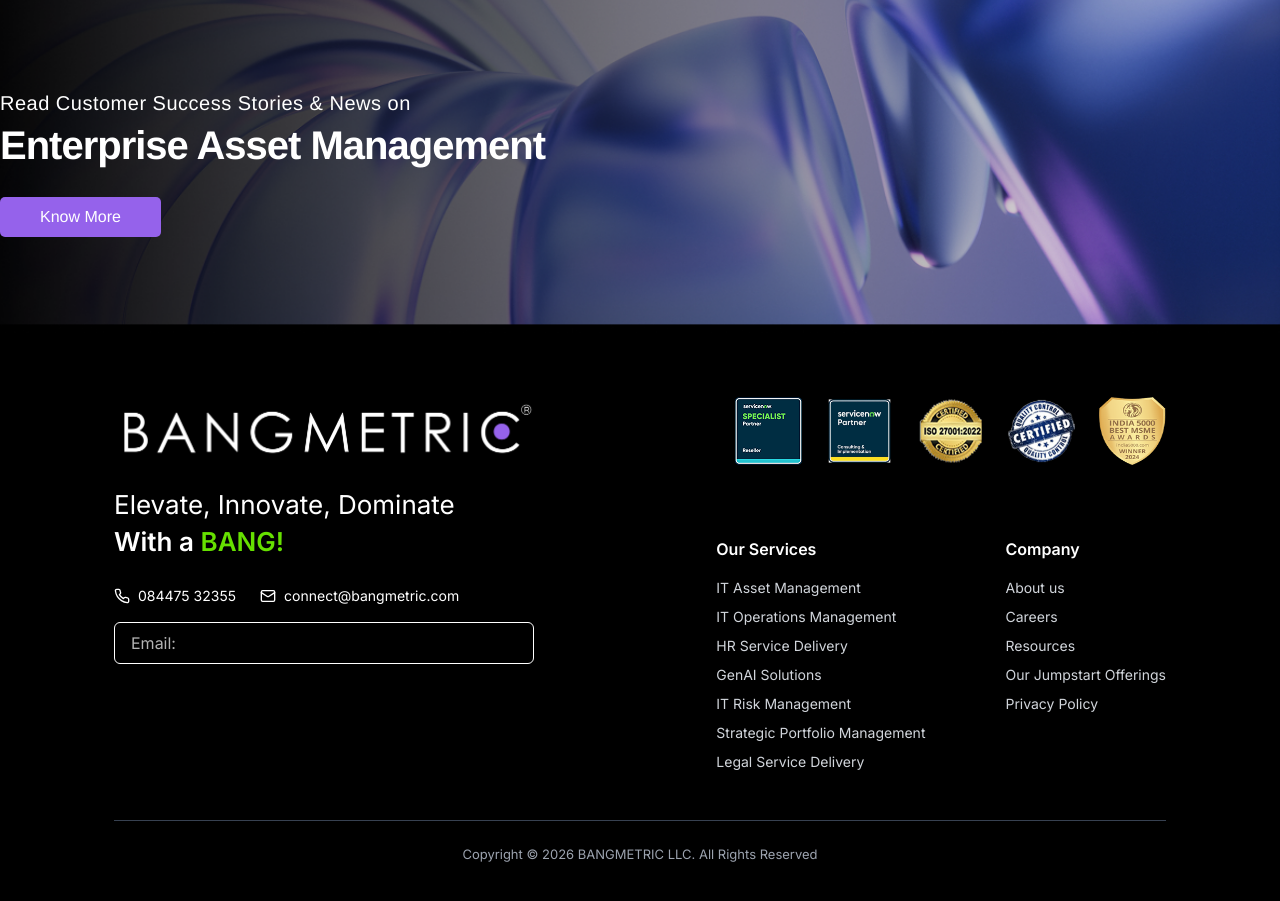
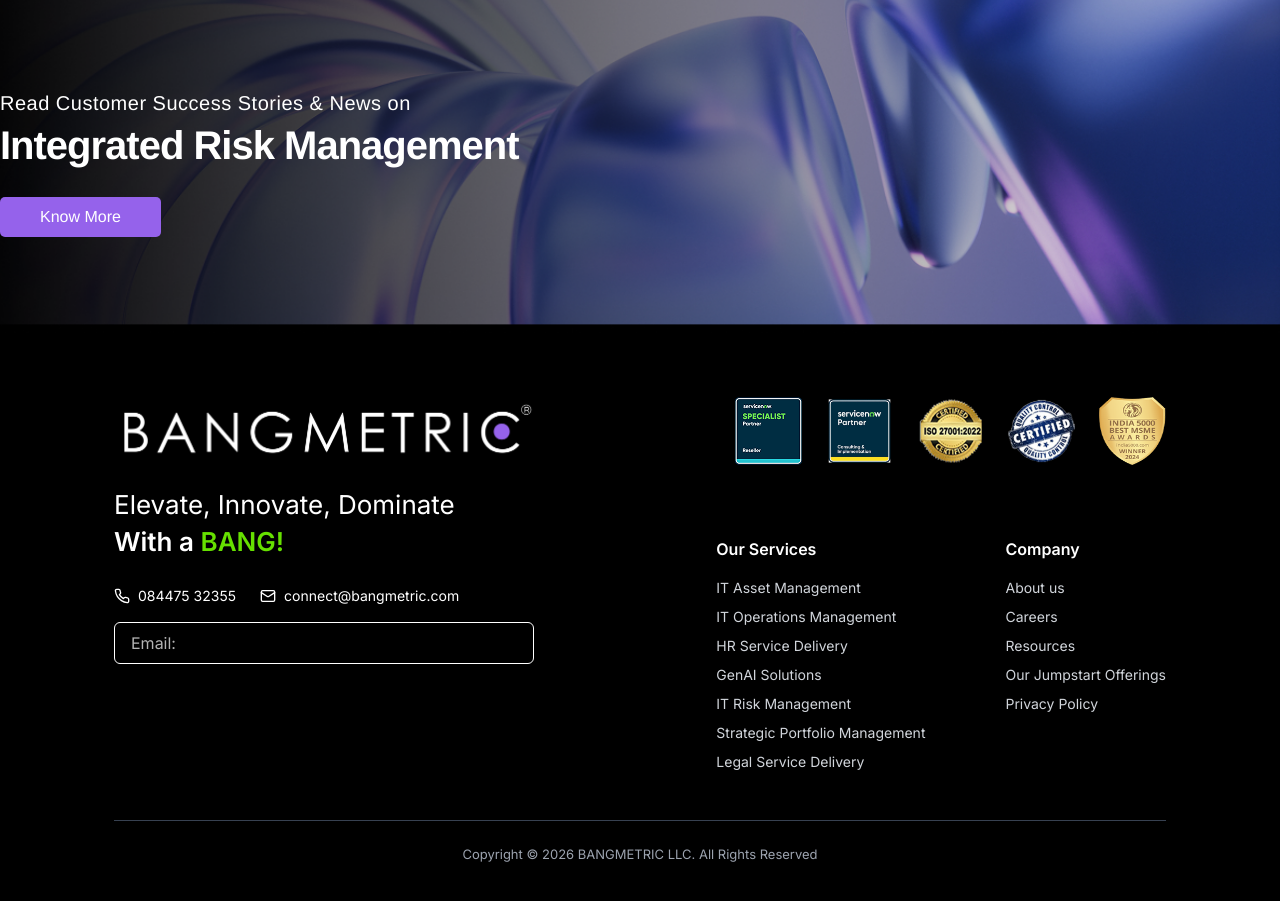
Before and after one commit to Sunit121/bangmetric-landing-frontend, a Next.js app: page /integrated-risk-management in a window 1280 px wide. Shown: the part 6080-6981 px from the top of the page. Built offline with nearby package versions, Linux system fonts and the light colour scheme; no server answers.

Commit message:
bottom cta content updated in integrated risk page

```diff
--- a/app/(landing)/integrated-risk-management/page.tsx
+++ b/app/(landing)/integrated-risk-management/page.tsx
@@ -410,7 +410,7 @@ export default function IntegratedRiskManagement() {
       />
       <BottomCTA
         subtitle="Read Customer Success Stories & News on"
-        title="Enterprise Asset Management"
+        title="Integrated Risk Management"
         buttonHref="/"
       />
     </>
```
